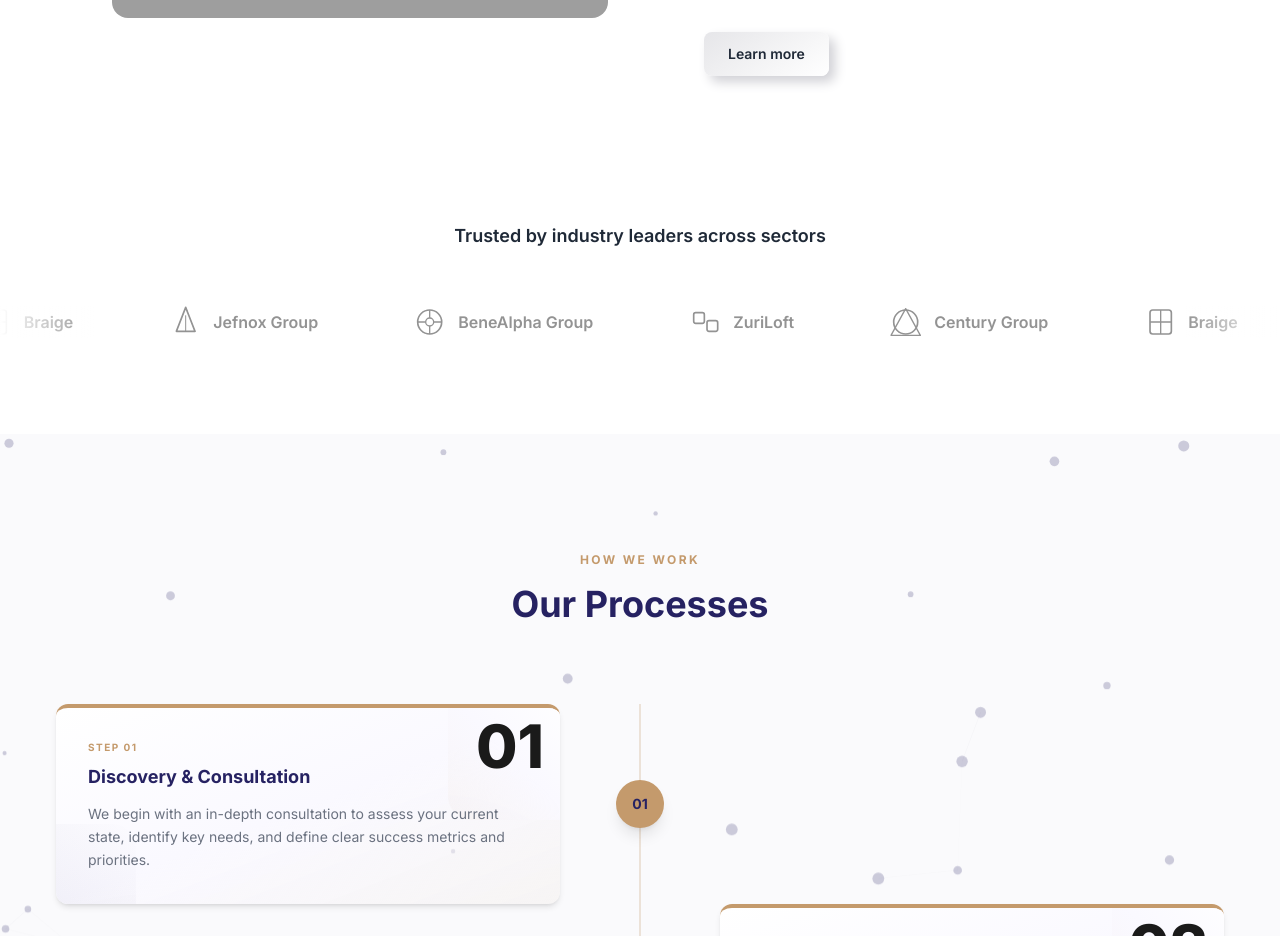
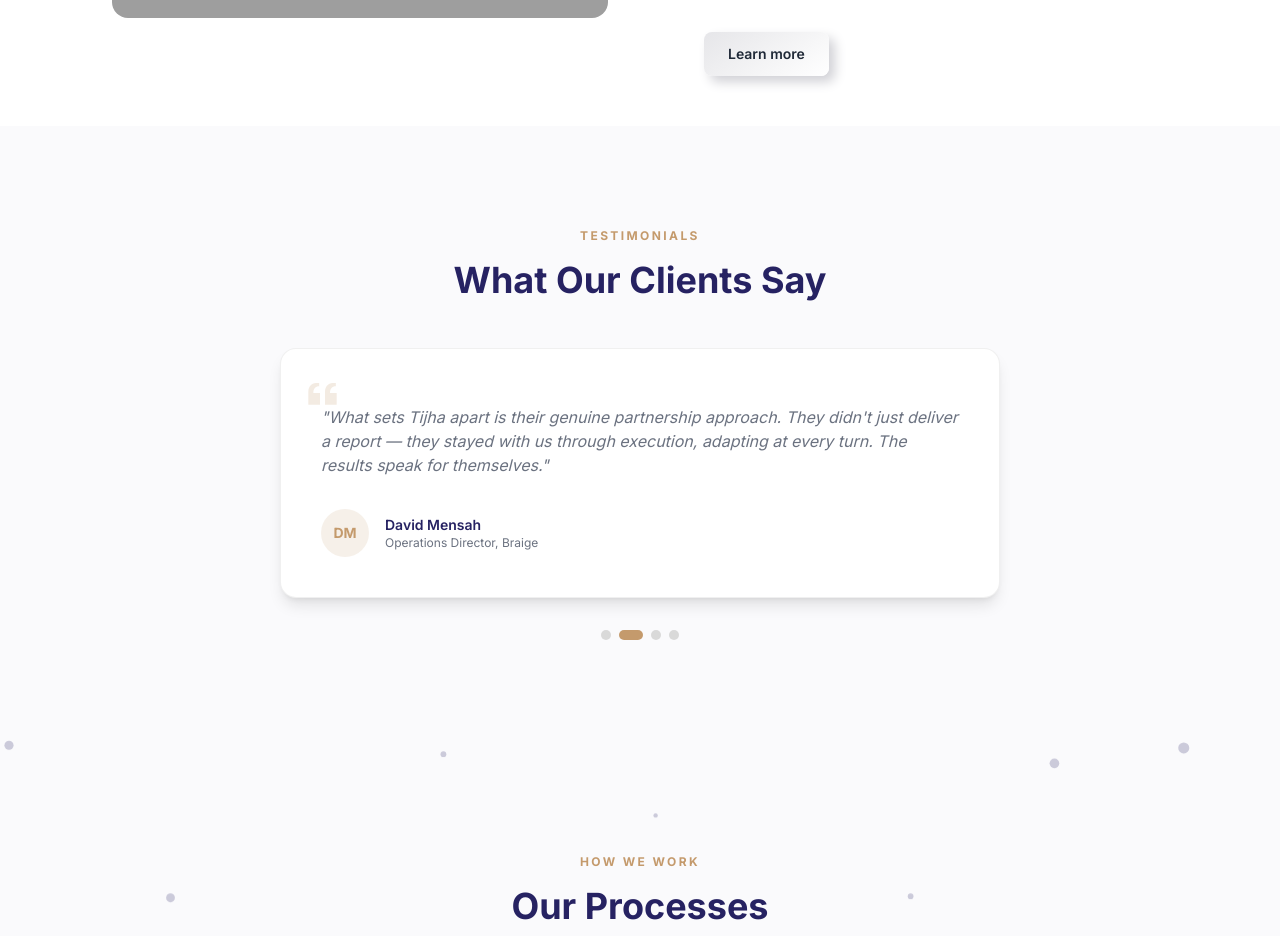
Before and after one commit to King-odysseus/TijhaWebsite, a React (Vite) app: page / in a window 1280 px wide. Shown: the part 1840-2776 px from the top of the page. Built offline with nearby package versions, Linux system fonts and the light colour scheme; grey boxes are pictures that could not be loaded.

Commit message:
feat: replace client marquee with rotating testimonial carousel, remove 'Trusted by' label

```diff
--- a/src/components/home/ClientMarquee.jsx
+++ b/src/components/home/ClientMarquee.jsx
@@ -1,83 +1,128 @@
-const clients = [
+import { useState, useEffect, useCallback } from 'react';
+
+const testimonials = [
   {
-    name: 'Century Group',
-    icon: (
-      <svg className="w-8 h-8" viewBox="0 0 48 48" fill="none">
-        <circle cx="24" cy="24" r="18" stroke="currentColor" strokeWidth="2.5" />
-        <polygon points="24,4 46,44 2,44" stroke="currentColor" strokeWidth="2" strokeLinejoin="round" />
-      </svg>
-    ),
+    id: 1,
+    quote:
+      "Tijha transformed how we approach strategy. Their diagnostic process uncovered blind spots we didn't know existed, and their implementation support made the transition seamless.",
+    name: 'Amina Okafor',
+    role: 'CEO, Century Group',
   },
   {
-    name: 'Braige',
-    icon: (
-      <svg className="w-8 h-8" viewBox="0 0 48 48" fill="none">
-        <rect x="8" y="6" width="32" height="36" rx="4" stroke="currentColor" strokeWidth="2.5" />
-        <line x1="24" y1="6" x2="24" y2="42" stroke="currentColor" strokeWidth="2" />
-        <line x1="8" y1="24" x2="40" y2="24" stroke="currentColor" strokeWidth="2" />
-      </svg>
-    ),
+    id: 2,
+    quote:
+      "What sets Tijha apart is their genuine partnership approach. They didn't just deliver a report — they stayed with us through execution, adapting at every turn. The results speak for themselves.",
+    name: 'David Mensah',
+    role: 'Operations Director, Braige',
   },
   {
-    name: 'Jefnox Group',
-    icon: (
-      <svg className="w-8 h-8" viewBox="0 0 48 48" fill="none">
-        <polygon points="24,2 38,38 10,38" stroke="currentColor" strokeWidth="2.5" strokeLinejoin="round" />
-        <line x1="24" y1="14" x2="24" y2="38" stroke="currentColor" strokeWidth="1.5" />
-      </svg>
-    ),
+    id: 3,
+    quote:
+      "We needed digital tools that fit our workflows, not the other way around. Tijha built solutions that our team actually adopted — and our productivity has never been higher.",
+    name: 'Folakemi Adeyemi',
+    role: 'Founder, ZuriLoft',
   },
   {
-    name: 'BeneAlpha Group',
-    icon: (
-      <svg className="w-8 h-8" viewBox="0 0 48 48" fill="none">
-        <circle cx="24" cy="24" r="18" stroke="currentColor" strokeWidth="2.5" />
-        <circle cx="24" cy="24" r="6" stroke="currentColor" strokeWidth="2" />
-        <line x1="24" y1="6" x2="24" y2="18" stroke="currentColor" strokeWidth="2" />
-        <line x1="24" y1="30" x2="24" y2="42" stroke="currentColor" strokeWidth="2" />
-        <line x1="6" y1="24" x2="18" y2="24" stroke="currentColor" strokeWidth="2" />
-        <line x1="30" y1="24" x2="42" y2="24" stroke="currentColor" strokeWidth="2" />
-      </svg>
-    ),
-  },
-  {
-    name: 'ZuriLoft',
-    icon: (
-      <svg className="w-8 h-8" viewBox="0 0 48 48" fill="none">
-        <rect x="6" y="10" width="16" height="16" rx="3" stroke="currentColor" strokeWidth="2.5" />
-        <rect x="26" y="22" width="16" height="16" rx="3" stroke="currentColor" strokeWidth="2.5" />
-      </svg>
-    ),
+    id: 4,
+    quote:
+      "Working with Tijha gave us the confidence to scale. From market research to go-to-market execution, every step was grounded in data and delivered with clarity.",
+    name: 'Chidi Nwankwo',
+    role: 'Managing Partner, Jefnox Group',
   },
 ];
 
-function LogoItem({ name, icon }) {
-  return (
-    <div className="flex items-center justify-center gap-3 px-8 md:px-12 flex-shrink-0 opacity-50 grayscale hover:opacity-100 hover:grayscale-0 transition-all duration-300">
-      <span className="text-brand-dark">{icon}</span>
-      <span className="text-sm md:text-base font-semibold text-brand-dark whitespace-nowrap">{name}</span>
-    </div>
-  );
-}
+function ClientMarquee() {
+  const [active, setActive] = useState(0);
+  const [visible, setVisible] = useState(true);
 
-function ClientMarquee() {
-  const duplicated = [...clients, ...clients, ...clients];
+  const advance = useCallback(() => {
+    setVisible(false);
+    setTimeout(() => {
+      setActive((prev) => (prev + 1) % testimonials.length);
+      setVisible(true);
+    }, 300);
+  }, []);
+
+  useEffect(() => {
+    const timer = setInterval(advance, 6000);
+    return () => clearInterval(timer);
+  }, [advance]);
 
   return (
-    <section className="bg-white py-16 md:py-24 overflow-hidden">
-      <div className="w-full px-8 md:px-16 lg:px-28">
-        <h2 className="text-center text-base md:text-lg font-semibold text-brand-dark mb-10 md:mb-14">
-          Trusted by industry leaders across sectors
-        </h2>
-      </div>
+    <section className="bg-[#FAFAFC] py-16 md:py-24 overflow-hidden">
+      <div className="max-w-3xl mx-auto px-6">
+        {/* Section header */}
+        <div className="text-center mb-12">
+          <span className="inline-block text-xs font-bold uppercase tracking-[0.2em] text-[#C49A6C] mb-4">
+            Testimonials
+          </span>
+          <h2 className="text-2xl md:text-3xl lg:text-4xl font-bold text-[#262262]">
+            What Our Clients Say
+          </h2>
+        </div>
 
-      <div className="relative">
-        <div className="absolute left-0 top-0 bottom-0 w-16 md:w-24 bg-gradient-to-r from-white to-transparent z-10 pointer-events-none" />
-        <div className="absolute right-0 top-0 bottom-0 w-16 md:w-24 bg-gradient-to-l from-white to-transparent z-10 pointer-events-none" />
+        {/* Rotating card */}
+        <div className="relative min-h-[260px] md:min-h-[220px]">
+          <div
+            className={`transition-opacity duration-300 ${
+              visible ? 'opacity-100' : 'opacity-0'
+            }`}
+          >
+            <div className="relative rounded-2xl bg-white shadow-lg border border-[#D9D9D9]/40 p-8 md:p-10">
+              {/* Quote mark */}
+              <svg
+                className="absolute top-6 left-6 w-10 h-10 text-[#C49A6C]/20"
+                fill="currentColor"
+                viewBox="0 0 48 48"
+              >
+                <path d="M13 12C8 12 4 16.5 4 22.5V38h14V24H10c0-5 2.5-8 7-8V12zm20 0c-5 0-9 4.5-9 10.5V38h14V24H30c0-5 2.5-8 7-8V12z" />
+              </svg>
 
-        <div className="flex animate-marquee">
-          {duplicated.map((client, i) => (
-            <LogoItem key={`${client.name}-${i}`} name={client.name} icon={client.icon} />
+              {/* Quote text */}
+              <p className="relative text-sm md:text-base text-[#6b7280] leading-relaxed italic mb-8 pt-4">
+                "{testimonials[active].quote}"
+              </p>
+
+              {/* Author */}
+              <div className="flex items-center gap-4">
+                <div className="w-12 h-12 rounded-full bg-[#C49A6C]/15 flex items-center justify-center flex-shrink-0">
+                  <span className="text-[#C49A6C] font-bold text-sm">
+                    {testimonials[active].name
+                      .split(' ')
+                      .map((n) => n[0])
+                      .join('')}
+                  </span>
+                </div>
+                <div>
+                  <p className="text-sm font-semibold text-[#262262]">
+                    {testimonials[active].name}
+                  </p>
+                  <p className="text-xs text-[#6b7280]">{testimonials[active].role}</p>
+                </div>
+              </div>
+            </div>
+          </div>
+        </div>
+
+        {/* Dots */}
+        <div className="flex items-center justify-center gap-2 mt-8">
+          {testimonials.map((_, i) => (
+            <button
+              key={i}
+              onClick={() => {
+                setVisible(false);
+                setTimeout(() => {
+                  setActive(i);
+                  setVisible(true);
+                }, 200);
+              }}
+              className={`w-2.5 h-2.5 rounded-full transition-all duration-300 ${
+                i === active
+                  ? 'bg-[#C49A6C] w-6'
+                  : 'bg-[#D9D9D9] hover:bg-[#C49A6C]/40'
+              }`}
+              aria-label={`Testimonial ${i + 1}`}
+            />
           ))}
         </div>
       </div>
--- a/src/components/home/Hero.jsx
+++ b/src/components/home/Hero.jsx
@@ -23,14 +23,8 @@ function Hero() {
               At Tijha, we bridge strategy with execution to transform how organizations operate and grow. Through data-driven insight and digital innovation, we deliver measurable impact and sustainable performance.
             </p>
 
-            {/* Trusted by */}
+            {/* Tagline */}
             <div className="animate-fade-in-up-delay-2 flex flex-wrap items-center gap-4 mb-8">
-              <div className="flex items-center gap-2 text-brand-body text-sm font-medium">
-                <svg className="w-9 h-9 text-emerald-600" fill="none" viewBox="0 0 24 24" strokeWidth="1.5" stroke="currentColor">
-                  <path strokeLinecap="round" strokeLinejoin="round" d="M9 12.75L11.25 15 15 9.75M21 12c0 1.268-.63 2.39-1.593 3.068a3.745 3.745 0 01-1.043 3.296 3.746 3.746 0 01-3.296 1.043A3.745 3.745 0 0112 21c-1.268 0-2.39-.63-3.068-1.593a3.746 3.746 0 01-3.296-1.043 3.745 3.745 0 01-1.043-3.296A3.745 3.745 0 013 12c0-1.268.63-2.39 1.593-3.068a3.745 3.745 0 011.043-3.296 3.746 3.746 0 013.296-1.043A3.746 3.746 0 0112 3c1.268 0 2.39.63 3.068 1.593a3.746 3.746 0 013.296 1.043 3.746 3.746 0 011.043 3.296A3.745 3.745 0 0121 12z" />
-                </svg>
-                <span>Trusted by</span>
-              </div>
               <div className="flex flex-wrap items-center gap-x-5 gap-y-2">
                 <span className="text-base md:text-lg font-bold text-indigo">Powering growth for SMEs, NGOs, enterprises, government, and startups</span>
               </div>
```
